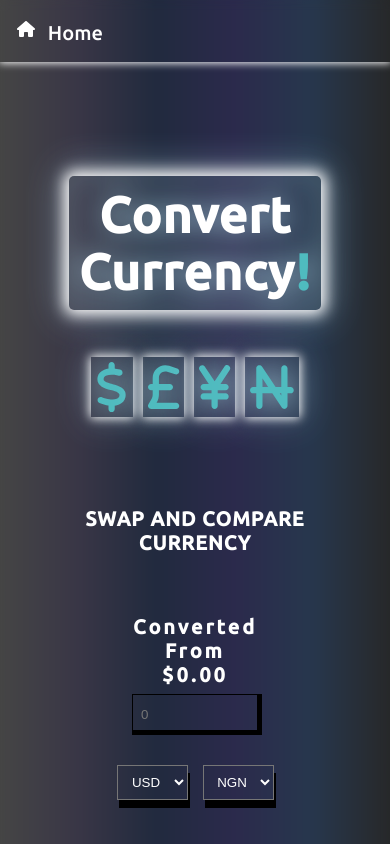
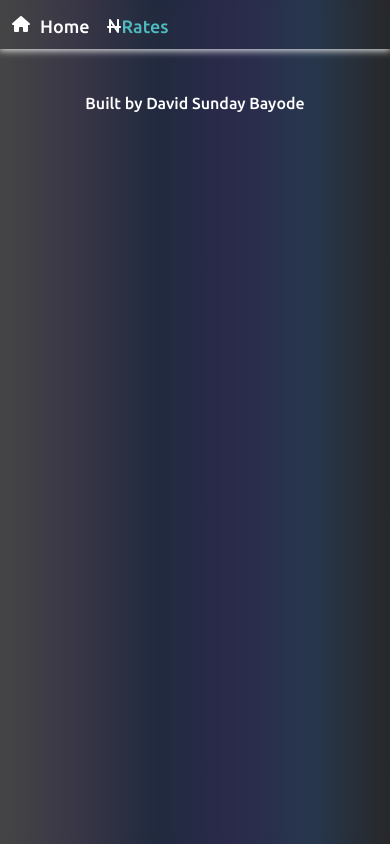
Before and after one commit to David4bay/Currency-Conversion, a React (Vite) app: page /rates in a window 390 px wide. Shown: the top 844 px of the page. Built offline with nearby package versions, Linux system fonts and the light colour scheme.

Commit message:
added rates route, mobile ui changes

```diff
--- a/src/App.css
+++ b/src/App.css
@@ -0,0 +1,10 @@
+.active {
+    text-decoration: none;
+    color: #4FBBBF;
+}
+
+.idle {
+    padding: 5px;
+    color: #ffffff;
+    text-decoration: none;
+}
--- a/src/components/Footer/Footer.jsx
+++ b/src/components/Footer/Footer.jsx
@@ -1,11 +1,24 @@
+import { useRef } from "react"
 import { footerStyle } from "../../util/styles/FooterStyle";
 import { footerLinkStyle } from "../../util/styles/LinkStyle";
 
+function Footer() {
 
-function Footer() {
+    const footerRef = useRef(false)
+
+    const textRef = useRef(null)
+
+    const handleMouseOver = () => {
+        return textRef.current.style.color = "#4BFFFF"
+    }
+
+    const handleMouseLeave = () => {
+        return textRef.current.style.color = "#ffffff"
+    }
+
     return (
-        <div style={footerStyle}>
-            <p>Built by <a style={footerLinkStyle} href="https://github.com/David4bay" rel="noopener noreferrer" target="_blank">David Sunday Bayode</a></p>
+        <div style={footerStyle} onMouseEnter={handleMouseOver} onMouseLeave={handleMouseLeave}>
+            <p>Built by <a ref={textRef} style={footerLinkStyle} href="https://github.com/David4bay" rel="noopener noreferrer" target="_blank">David Sunday Bayode</a></p>
         </div>
     )
 }
--- a/src/components/Navigation/Nav.jsx
+++ b/src/components/Navigation/Nav.jsx
@@ -1,5 +1,6 @@
 import { FontAwesomeIcon } from '@fortawesome/react-fontawesome'
-import { faHouse } from '@fortawesome/free-solid-svg-icons'
+import { faHouse, faNairaSign } from '@fortawesome/free-solid-svg-icons'
+import '../../App.css'
 
 import {
     HomeLink,
@@ -8,14 +9,42 @@ import {
     Icon
 } from '../../util/styles/NavUtil'
 
-
+import { NavLink } from 'react-router-dom'
 
 function Nav() {
     return (
         <HomeLink>
             <NavContainer>
             <Icon>
-            <FontAwesomeIcon icon={faHouse} /><IconText><a style={{textDecoration: "none", color: "#ffffff"}} href="/">Home</a></IconText>
+            <FontAwesomeIcon
+            icon={faHouse}
+            />
+            <IconText>
+                    <NavLink
+                    className={({ isActive, isPending }) =>
+                    isPending ? "pending" : isActive ? "active" : "idle"
+                  }
+                    to="/"
+                    >
+                    Home
+                    </NavLink>
+            </IconText>
+            </Icon>
+            <Icon>
+            <FontAwesomeIcon
+            style={{margin: "2px -4px auto auto"}}
+            icon={faNairaSign}
+            />
+            <IconText>
+                    <NavLink
+                    className={({ isActive, isPending }) =>
+                    isPending ? "pending" : isActive ? "active" : "idle"
+                  }
+                    to="/rates"
+                    >
+                    Rates
+                    </NavLink>
+            </IconText>
             </Icon>
             </NavContainer>
         </HomeLink>
--- a/src/main.jsx
+++ b/src/main.jsx
@@ -10,6 +10,8 @@ import oldCurrencyReducer from './util/ReduxReducers/currencyReducer/oldCurrency
 import newCurrencyReducer from './util/ReduxReducers/currencyReducer/newCurrencyReducer.js'
 import oldCurrencyPayload from './util/ReduxReducers/payloadReducer/oldCurrencyPayload.js'
 import newCurrencyPayload from './util/ReduxReducers/payloadReducer/newCurrencyPayload.js'
+import {BrowserRouter, Routes, Route} from 'react-router-dom'
+import RateBody from './rateComponents/rateBody/RateBody.jsx'
 
 const composeEnhancer = window.__REDUX_DEVTOOLS_EXTENSION_COMPOSE__ || compose
 
@@ -28,9 +30,14 @@ const store = legacy_createStore(
 ReactDOM.createRoot(document.getElementById('root')).render(
   <React.StrictMode>
     <Provider store={store}>
-    <ErrorBoundary>
-      <App />
-    </ErrorBoundary>
+      <ErrorBoundary>
+        <BrowserRouter>
+          <Routes>
+            <Route path="/" element={<App />} />
+            <Route path="/rates" element={<RateBody />} />
+          </Routes>
+        </BrowserRouter>
+      </ErrorBoundary>
     </Provider>
   </React.StrictMode>,
 )
--- /dev/null
+++ b/src/rateComponents/RateBody/RateBody.jsx
@@ -0,0 +1,13 @@
+import Footer from "../../components/Footer/Footer";
+import Nav from "../../components/Navigation/Nav";
+
+function RateBody() {
+    return (
+        <>
+        <Nav />
+        <Footer />
+        </>
+    )
+}
+
+export default RateBody;
--- a/src/util/fetchCurrency/fetchCurrency.js
+++ b/src/util/fetchCurrency/fetchCurrency.js
@@ -1,3 +1,4 @@
+/* eslint-disable no-undef */
 import axios from 'axios'
 
 export const fetchCurrency = (value, oldCurrency, newCurrency, newActive, oldActive) => async dispatch => {
@@ -6,7 +7,7 @@ try {
   const data = await axios.get(`https://api.api-ninjas.com/v1/convertcurrency?want=${newCurrency}&have=${oldCurrency}&amount=${value}`, {
       method: 'get',
       headers: {
-        'X-Api-Key': `${import.meta.env.VITE_API_KEY || process.env.API_KEY}`
+        'X-Api-Key': `${import.meta.env.VITE_API_KEY}`
     },
     })
 
--- a/src/util/styles/BodyUtil.js
+++ b/src/util/styles/BodyUtil.js
@@ -15,6 +15,7 @@ margin-top: 15px;
     flex-direction: column;
     justify-content: center;
     align-items: center;
+    flex-grow: 1;
 }
 `
 
@@ -33,6 +34,10 @@ font-style: Verdana, Tahoma, sans-serif;
 font-weight: 600;
 font-size: clamp(1vw, 20px, 22px);
 padding: 50px;
+
+@media (max-width: 900px) {
+    padding: 22px;
+}
 `
 
 export const FirstFieldSet = styled.fieldset`
@@ -53,6 +58,12 @@ text-align: center;
 padding: 10px;
 overflow: visible;
 overflow-wrap: anywhere;
+
+@media (max-width: 900px) {
+    display: flex;
+    flex-direction: column;
+    order: 1;
+}
 `
 
 export const Label = styled.label`
@@ -60,6 +71,10 @@ max-width: 190px;
 `
 export const ConvertedLabel = styled.label`
 max-width: 190px;
+
+@media (max-width: 900px) {
+    margin-top: 5px;
+}
 `
 
 export const SecondFieldSet = styled.fieldset`
@@ -77,12 +92,25 @@ font-weight: 600;
 font-size: clamp(1vw, 20px, 22px);
 text-align: center;
 padding: 25px;
+
+@media (max-width: 900px) {
+    display: flex;
+    flex-direction: column;
+    gap: 20px;
+    order: 1;
+}
 `
 export const Span = styled.span`
 display: flex;
 width: max-content;
 margin: auto;
 gap: 15px;
+
+@media (max-width: 900px) {
+    display: flex;
+    flex-direction: row;
+    margin-bottom: 40px;
+}
 `
 
 export const Select = styled.select`
@@ -123,6 +151,11 @@ text-align: center;
 padding: 10px;
 overflow: visible;
 overflow-wrap: anywhere;
+
+@media (max-width: 900px) {
+    display: flex;
+    flex-direction: column;
+}
 `
 
 export const ConvertTitle = styled.span`
@@ -139,7 +172,10 @@ letter-spacing: 2px;
 `
 
 export const SwapCurrencyText = styled.strong`
-
+&:hover {
+    background-color: hsla(0, 100%, 100%, 0.7);
+    color: #212A3E;
+}
 `
 
 export const SwapCurrencyButton = styled.button`
@@ -162,6 +198,10 @@ backdrop-filter: blur(5px);
 &:hover {
     cursor: pointer;
     transform: translateY(3px);
+}
+
+@media (max-width: 900px) {
+    margin-top: -45px;
 }
 `
 
--- a/src/util/styles/FooterStyle.js
+++ b/src/util/styles/FooterStyle.js
@@ -1,6 +1,8 @@
 export const footerStyle = {
-    marginTop: "200px",
+    display: "flex",
+    justifyContent: "center",
     textAlign: "center",
     color: "#fff",
-    padding: "15px"
+    padding: "15px",
+    marginTop: "20px"
 }
--- a/src/util/styles/NavUtil.js
+++ b/src/util/styles/NavUtil.js
@@ -16,11 +16,22 @@ export const NavContainer = styled.ul`
     padding-top: 1rem;
     list-style: none;
     transition: all 0.3s ease;
+
+    @media (max-width: 900px) {
+        display: flex;
+        flex-direction: row;
+        max-width: 400px;
+    }
     `
 
 export const IconText = styled.span`
     font-size: 20px;
     padding-right: 12px;
+
+    @media (max-width: 900px) {
+        font-size: 18px;
+        padding-right: 0px;
+    }
 `
 
 export const Icon = styled.li`
@@ -41,4 +52,10 @@ export const Icon = styled.li`
         color: #4FBBBF;
         transform: translateY(5px);
     }
+
+    @media (max-width: 900px) {
+        display: flex;
+        padding: 0;
+        gap: 5px;
+    }
 `
```
